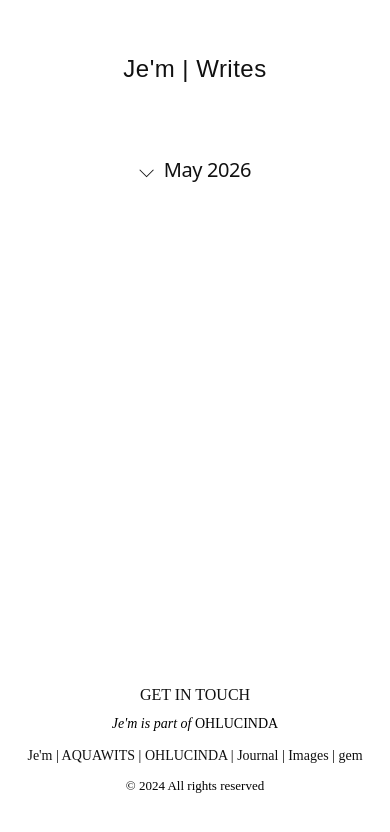
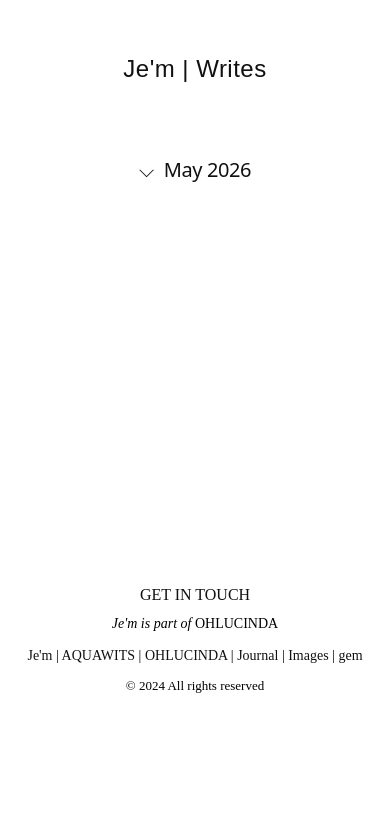
Before and after one commit to ohlucinda/ohlucinda-mobile, a Jekyll site: the page built from index.html, in a window 390 px wide. Shown: the top 832 px of the page. Built offline with Jekyll 4.4.1, drawn with Linux system fonts in a browser that asks for light colours; some web fonts are replaced.

Commit message:
Update style.css

```diff
--- a/assets/style.css
+++ b/assets/style.css
@@ -169,7 +169,7 @@ img {
   }
 
   .footer {
-  margin-top: 400px;
+  margin-top: 300px;
 }
 
   img {
```
